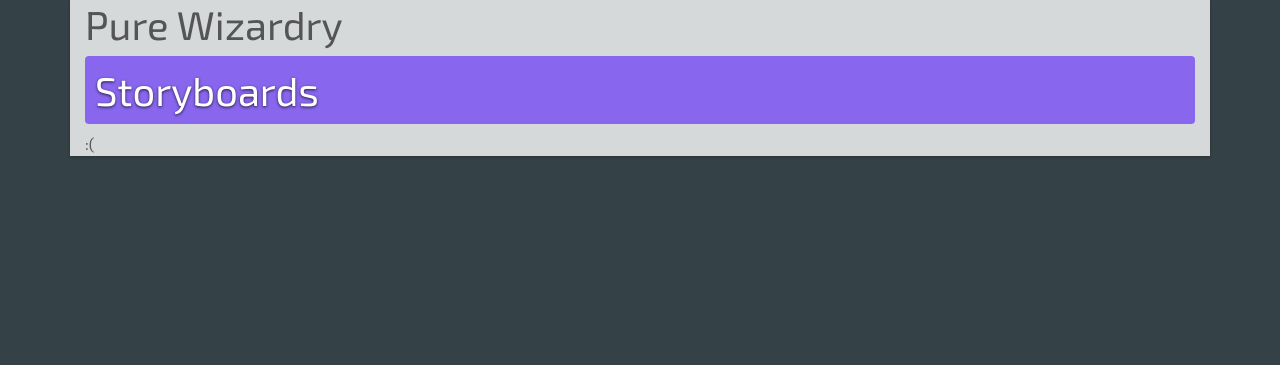
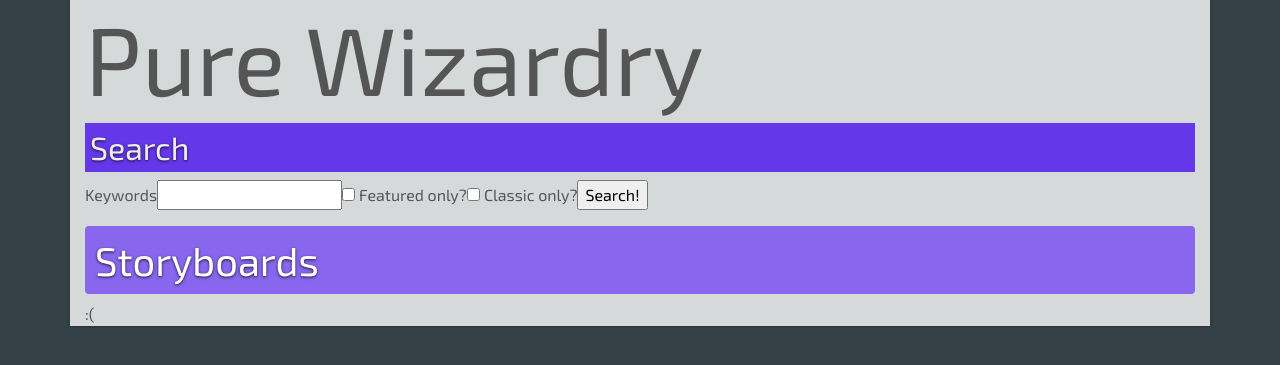
Before and after one commit to osb-group/osb.moe, a Django app: page /showcase/ in a window 1280 px wide. Shown: the part 196-561 px from the top of the page. Run offline with Django 3.2, Linux system fonts and the light colour scheme; data that the repository does not hold is empty; parts of the project's set-up code (start-up, migrations or seed data) failed here and were passed over; some libraries are stand-ins or nearby versions.

Commit message:
Added search functionality

```diff
--- a/showcase/models.py
+++ b/showcase/models.py
@@ -6,21 +6,6 @@ from django.db.models import Q
 
 # TODO: Add tags in storyboard object, consider using a package
 # TODO: Consider outsourcing the preview image from the beatmap thumbnails as a choice.
-# TODO: That manager is not working. I'll need to learn about search filters way better.
-
-class StoryboardManager(models.Manager):
-    def search(self, search_terms):
-        terms = [term.strip() for term in search_terms.split()]
-        q_objects = []
-
-        for term in terms:
-            q_objects.append(Q(song__icontains=term))
-            q_objects.append(Q(artist__icontains=term))
-            q_objects.append(Q(storyboarder__icontains=term))
-
-        qs = self.get_queryset()
-
-        return qs.filter(reduce(operator.or_, q_objects))
 
 class Storyboard(models.Model):
     # Sortables
@@ -38,7 +23,6 @@ class Storyboard(models.Model):
     description = models.TextField(blank=True)
     video = models.URLField(blank=True)
     download = models.URLField(blank=True)
-    objects = StoryboardManager()
 
     def __str__(self):
         return "%s - %s" % (self.artist, self.song)
--- a/showcase/templates/showcase/storyboard_list.html
+++ b/showcase/templates/showcase/storyboard_list.html
@@ -8,7 +8,17 @@ For each component of the storyboard_list, we want to generate a Bootstrap card,
 {% block title %}Storyboards{% endblock %}
 
 {% block content %}
-    <h1 class="display-1django'">Pure Wizardry</h1>
+    <h1 class="display-1">Pure Wizardry</h1>
+    <h2 class="special-banner-sub-2">Search</h2>
+    <div class="form-group">
+        <form class="form-inline" action="/showcase/search" method="get">
+            <label for="storyboard_search">Keywords</label>
+            <input id="storyboard_search" type="text" name="s" value="">
+            <label class="form-check-label"><input class="form-check-input" type="checkbox" name="f" placeholder="off"> Featured only?</label>
+            <label class="form-check-label"><input class="form-check-input" type="checkbox" name="c" placeholder="off"> Classic only?</label>
+            <input type="submit" value="Search!">
+        </form>
+    </div>
     <h1 class="special-banner-2 rounded">Storyboards</h1>
     {% if storyboard_list %}
         <div class="card-deck-wrapper">
--- a/showcase/urls.py
+++ b/showcase/urls.py
@@ -1,4 +1,5 @@
 from django.conf.urls import url
+from showcase.views import search_request
 from showcase.views import StoryboardListView
 from showcase.views import StoryboardDetailView
 from showcase.views import StoryboarderDetailView
@@ -6,6 +7,7 @@ from showcase.views import StoryboarderDetailView
 
 urlpatterns = [
     url(r'^$', StoryboardListView.as_view()),
+    url(r'^search', search_request),
     url(r'^sb/(?P<pk>[0-9]+)/$', StoryboardDetailView.as_view()),
     url(r'^author/(?P<pk>[0-9]+)$', StoryboarderDetailView.as_view()),
 ]
--- a/showcase/views.py
+++ b/showcase/views.py
@@ -2,9 +2,10 @@ from django.shortcuts import render
 
 from .models import Storyboard
 from .models import Storyboarder
+from django.db.models import Q
 from django.views.generic import ListView
 from django.views.generic.detail import DetailView
-from django.utils import timezone
+
 
 
 class StoryboardListView(ListView):
@@ -16,6 +17,19 @@ class StoryboardDetailView(DetailView):
 class StoryboarderDetailView(DetailView):
     model = Storyboarder
 
-
-# Search view
-# def search(request):
+def search_request(request):
+    storyboard_list = Storyboard.objects.order_by('date_created')
+    if request.method == 'GET':
+        search_terms = request.GET['s'].split()
+        featured_flag = request.GET['f'] if 'f' in request.GET else False
+        classic_flag = request.GET['c'] if 'c' in request.GET else False
+        for s in search_terms:
+            if storyboard_list:
+                storyboard_list = storyboard_list.filter(Q(song__icontains=s) | Q(artist__icontains=s)
+                                                         | Q(mapper__icontains=s) | Q(medium__icontains=s)
+                                                         | Q(storyboarder__username__icontains=s))
+        if featured_flag:
+            storyboard_list = storyboard_list.filter(Q(featured=True))
+        if classic_flag:
+            storyboard_list = storyboard_list.filter(Q(classic=True))
+        return render(request, 'showcase/storyboard_list.html', {'storyboard_list': storyboard_list})
```
